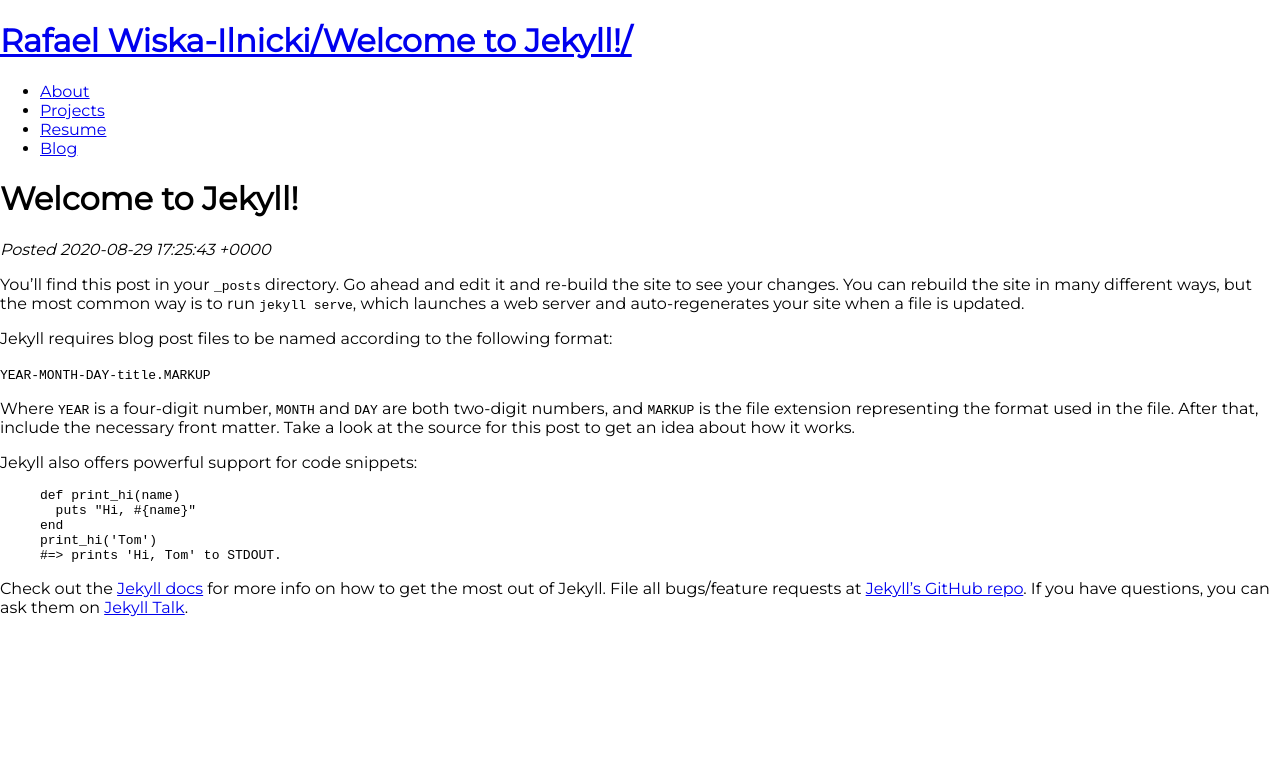
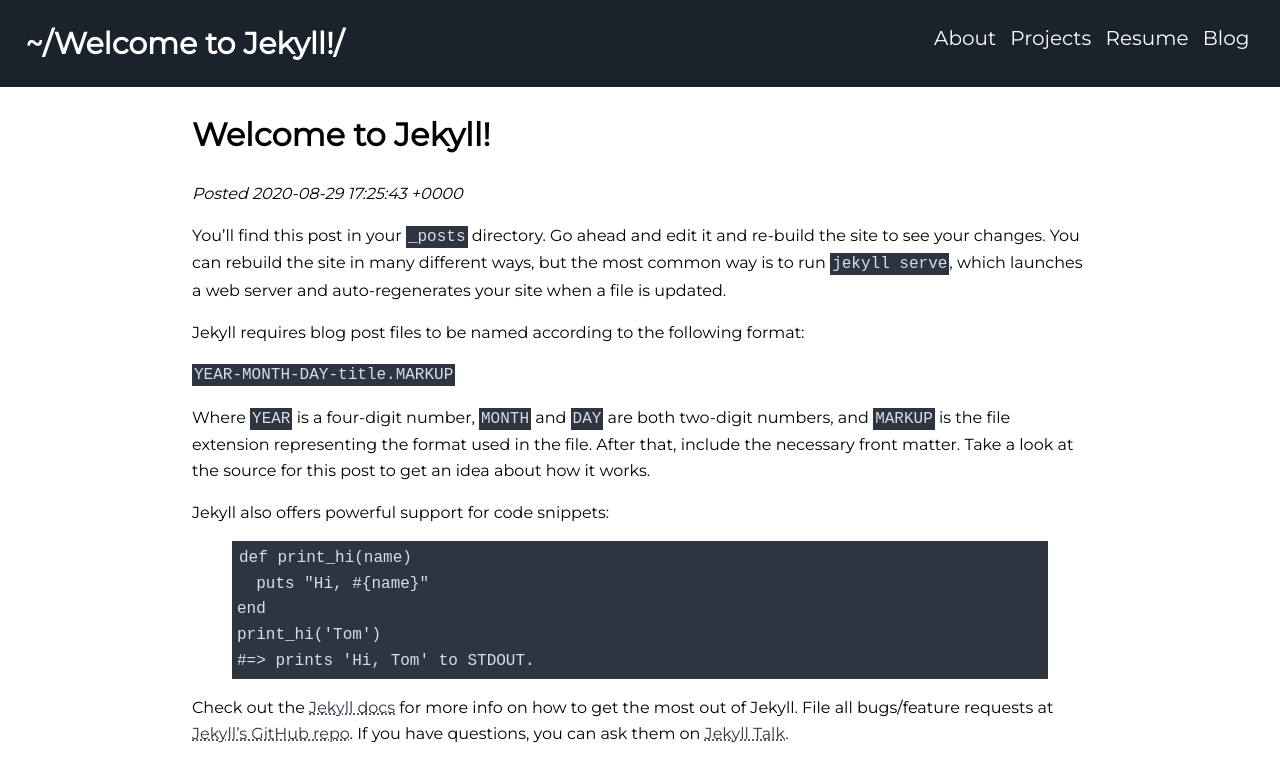
Before and after one commit to rafaelwi/rafaelwi.github.io, a Jekyll site: the page built from _posts/2020-08-29-welcome-to-jekyll.markdown, in a window 1280 px wide. Shown: the top 782 px of the page. Built offline with Jekyll 4.4.1, drawn with Linux system fonts in a browser that asks for light colours; some web fonts are replaced.

Commit message:
Finished css for posts page

```diff
--- a/_layouts/post.html
+++ b/_layouts/post.html
@@ -37,14 +37,16 @@
     <meta name="viewport" content="width=device-width, initial-scale=1.0">
 
     <link href="https://fonts.googleapis.com/css?family=Montserrat&display=swap" rel="stylesheet">
-    <link rel="stylesheet" href="{{ "/assets/css/projects.css" |
+    <link rel="stylesheet" href="{{ "/assets/css/post.css" |
+    prepend: site.baseurl }}">
+    <link rel="stylesheet" href="{{ "/assets/css/header.css" |
     prepend: site.baseurl }}">
   </head>
 
   <body>
     <!-- HEADER -->
     <div class="project-header">
-      <a href="/"><h1 class="project-header-text">Rafael Wiska-Ilnicki/{{ page.title }}/</h1></a>
+      <a href="/"><h1 class="project-header-text">~/{{ page.title }}/</h1></a>
 
       <span>
         <ul class="nav">
@@ -57,9 +59,11 @@
     </div>
     <!-- END HEADER -->
 
-    <h1> {{ page.title }} </h1>
-    <i> Posted {{ page.date }}</i>
-    {{ content }}
+    <div class="post-content">
+      <h1> {{ page.title }} </h1>
+      <i> Posted {{ page.date }}</i>
+      {{ content }}
+    </div>
 
   </body>
 </html>
--- /dev/null
+++ b/assets/css/post.css
@@ -0,0 +1,26 @@
+@font-face {
+    font-family: "unifont";
+    src: url("../fonts/unifont.woff2");
+}
+
+.post-content {
+    margin: auto 15%;
+    line-height: 1.6;
+}
+
+pre {
+    background-color: #2e3440;
+    padding: 5px;
+}
+
+code {
+    font-family: "unifont", monospace, monospace;
+    background-color: #2e3440;
+    padding: 2px;
+    color: #d8dee9;
+}
+
+a {
+    color: #2e3440;
+    text-decoration: underline dotted;
+}
```
